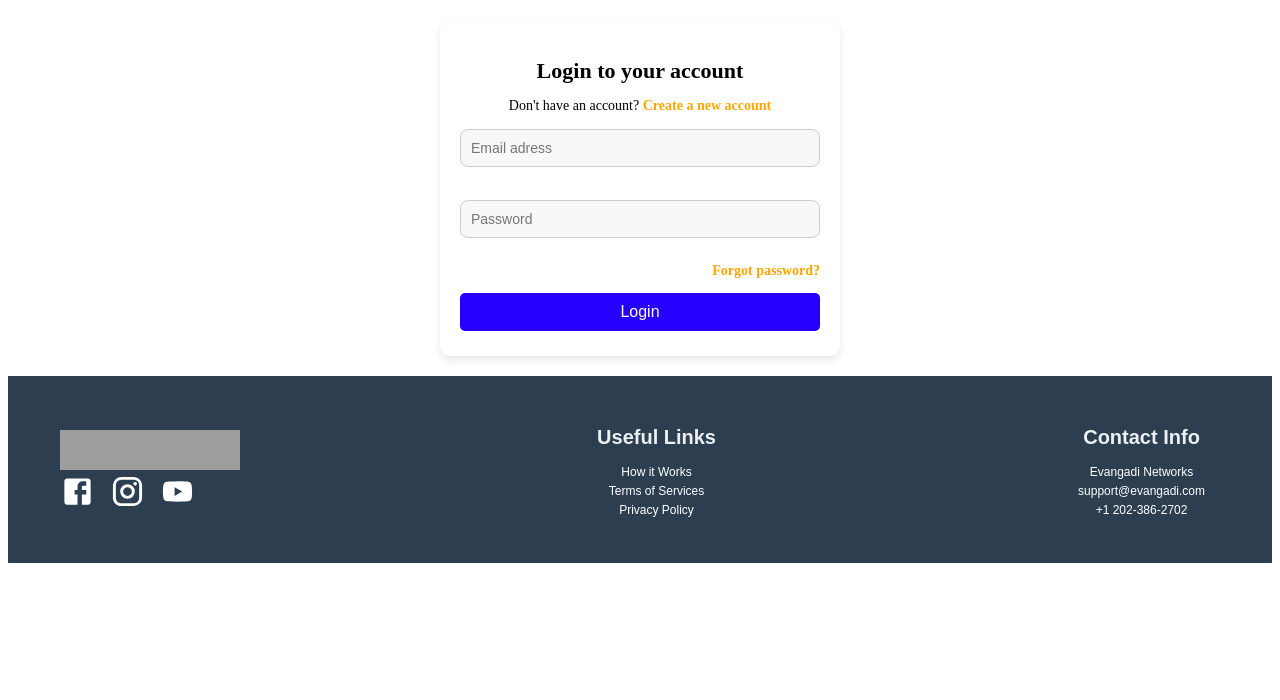
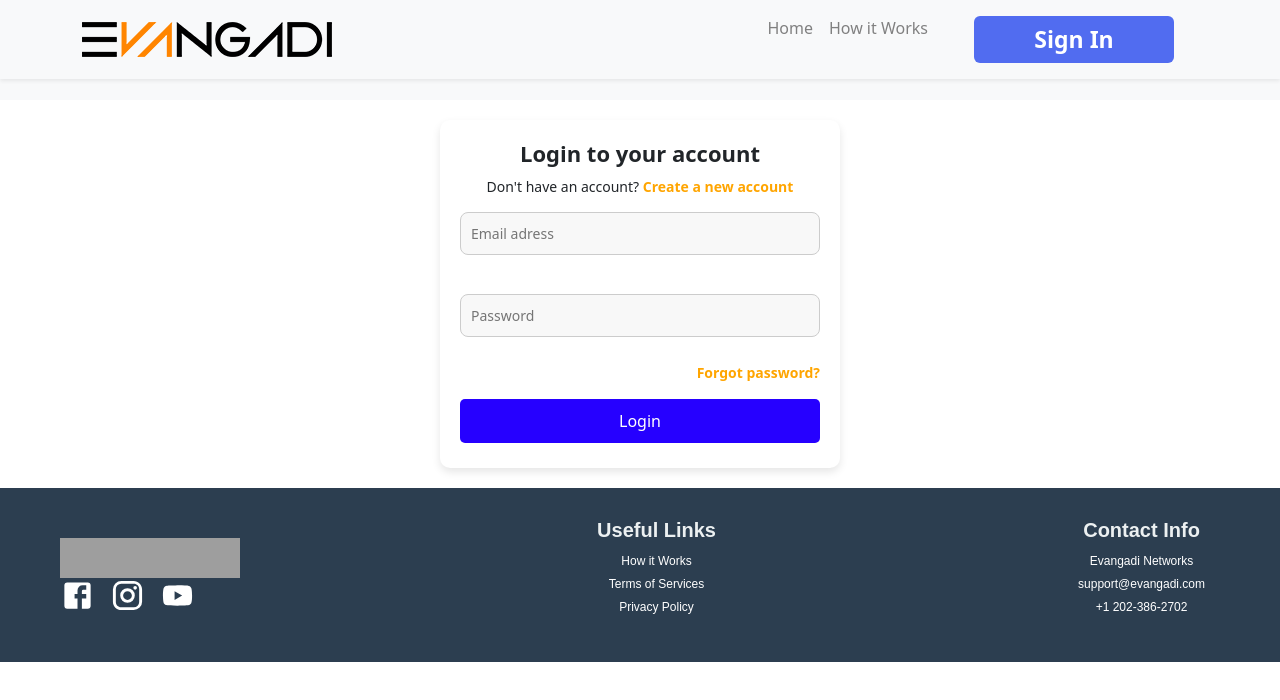
Before and after one commit to Birhanmeskel/Evangadi_Forum, a React (Vite) app in the folder frontend/: page /login in a window 1280 px wide. Shown: the top 700 px of the page. Built offline with nearby package versions, Linux system fonts and the light colour scheme; no server answers; grey boxes are pictures that could not be loaded.

Commit message:
header component added

```diff
--- a/frontend/package.json
+++ b/frontend/package.json
@@ -15,7 +15,9 @@
     "@mui/icons-material": "^6.4.8",
     "@mui/material": "^6.4.8",
     "axios": "^1.8.4",
+    "bootstrap": "^5.3.3",
     "react": "^18.3.1",
+    "react-bootstrap": "^2.10.9",
     "react-dom": "^18.3.1",
     "react-router-dom": "^7.4.0"
   },
--- a/frontend/src/App.jsx
+++ b/frontend/src/App.jsx
@@ -5,6 +5,7 @@ import "./App.css";
 import Login from "./pages/Login/Login";
 import Home from "./pages/Home/Home";
 import Footer from "./components/Footer/Footer.jsx";
+import Header from "./components/Header/Header.jsx"
 
 export const AppState = createContext();
 function App() {
@@ -37,6 +38,7 @@ function App() {
 
   return (
     <AppState.Provider value={{ user, setUser }}>
+       <Header/>
       <Routes>
         <Route path="/" element={<Home />} />
         <Route path="/login" element={<Login />} />
--- /dev/null
+++ b/frontend/src/components/Header/Header.css
@@ -0,0 +1,39 @@
+.btn {
+  background-color: #516cf0 !important;
+  width: 200px;
+  font-weight: bold;
+  margin-left: 30px;
+  border: 0px !important;
+  box-shadow: none !important;
+}
+.header {
+  padding: 0 20% !important;
+}
+.header-btn:hover {
+  color: #fe8402;
+  border-radius: 5px;
+  transition: 0.9s;
+}
+.btn-blue {
+  font-size: larger;
+  font-weight: 600;
+}
+.header {
+  height: 100px;
+  padding: 20px;
+  background-color: black;
+}
+.header_up {
+  margin-bottom: 40px;
+}
+.links {
+  text-decoration: none;
+  color: gray;
+}
+.links:hover {
+  color: #fe8402;
+}
+.link {
+  text-decoration: none;
+  color: #fff;
+}
--- a/frontend/src/components/Header/Header.jsx
+++ b/frontend/src/components/Header/Header.jsx
@@ -1,9 +1,103 @@
-import React from 'react'
+import React, { useContext, useEffect, useState } from "react";
+import Container from "react-bootstrap/Container";
+import "bootstrap/dist/css/bootstrap.min.css";
+import Nav from "react-bootstrap/Nav";
+import Navbar from "react-bootstrap/Navbar";
+import Offcanvas from "react-bootstrap/Offcanvas";
+import { Link, useNavigate } from "react-router-dom";
+import { AppState } from "../../App";
+import "./Header.css";
+import evangadiLogo from "../../assets/evangadiLogo.png"
+function Header({ logout }) {
+  const [sticky, setSticky] = useState(false);
+  const { user } = useContext(AppState);
+  const navigate = useNavigate();
+  const token = localStorage.getItem("token");
 
-function Header() {
+  useEffect(() => {
+    const handleScroll = () => {
+      setSticky(window.scrollY > 1);
+    };
+    window.addEventListener("scroll", handleScroll);
+    return () => window.removeEventListener("scroll", handleScroll);
+  }, []);
+
+  const onClickChange = () => {
+    logout();
+    navigate("/login"); // Redirect to login page after logout
+  };
+
   return (
-    <div>Header</div>
-  )
+    <header
+      className={`navbar navbar-expand-lg navbar-light bg-light header ${
+        sticky ? "sticky" : ""
+      }`}
+    >
+      <div className="addpad">
+        <Navbar
+          expand="md"
+          className={`nav kk bg-body-tertiary fixed-top shadow-sm ${
+            sticky ? "sticky" : ""
+          }`}
+        >
+          <Container className="cont">
+            {/* LOGO - Navigate to Home Page */}
+            <Navbar.Brand as={Link} to="/">
+              <img src={evangadiLogo} alt="evangadiLogo" />
+            </Navbar.Brand>
+
+            <Navbar.Toggle aria-controls="offcanvasNavbar" />
+
+            <Navbar.Offcanvas
+              id="offcanvasNavbar"
+              aria-labelledby="offcanvasNavbarLabel"
+              placement="end"
+            >
+              <Offcanvas.Header closeButton>
+                <Offcanvas.Title id="offcanvasNavbarLabel">
+                  Menu
+                </Offcanvas.Title>
+              </Offcanvas.Header>
+              <Offcanvas.Body>
+                <Nav className="justify-content-end flex-grow-1 pe-3">
+                  {/* Home Link */}
+                  <Nav.Link as={Link} to="/" className="nav-txt links">
+                    Home
+                  </Nav.Link>
+                  {/* How It Works Link */}
+                  <Nav.Link
+                    as={Link}
+                    to="/how-it-works"
+                    className="nav-txt links"
+                  >
+                    How it Works
+                  </Nav.Link>
+                  {/* //window.location.href = "/how-it-works"; */}
+                  {/* Sign In / Log Out Button */}
+                  <Nav.Link>
+                    <div className="connect-block btn-blue">
+                      <button
+                        className="nav-btn header-btn btn btn-blue btn-success"
+                        onClick={() => navigate("/login")}
+                      >
+                        {token ? "Log Out" : "Sign In"}
+                      </button>
+                    </div>
+                  </Nav.Link>
+                </Nav>
+              </Offcanvas.Body>
+            </Navbar.Offcanvas>
+          </Container>
+        </Navbar>
+      </div>
+    </header>
+  );
 }
 
-export default Header
+export default Header;
+
+// const navigate = useNavigate();
+
+// <Navbar.Brand onClick={() => navigate("/")}>
+//   <img src={Homelogo} alt="evangadiLogo" />
+// </Navbar.Brand>;
```
Also changed, not shown: frontend/src/assets/evangadiLogo.png (added), 1 other file (tests, documents, lock files or other folders).
